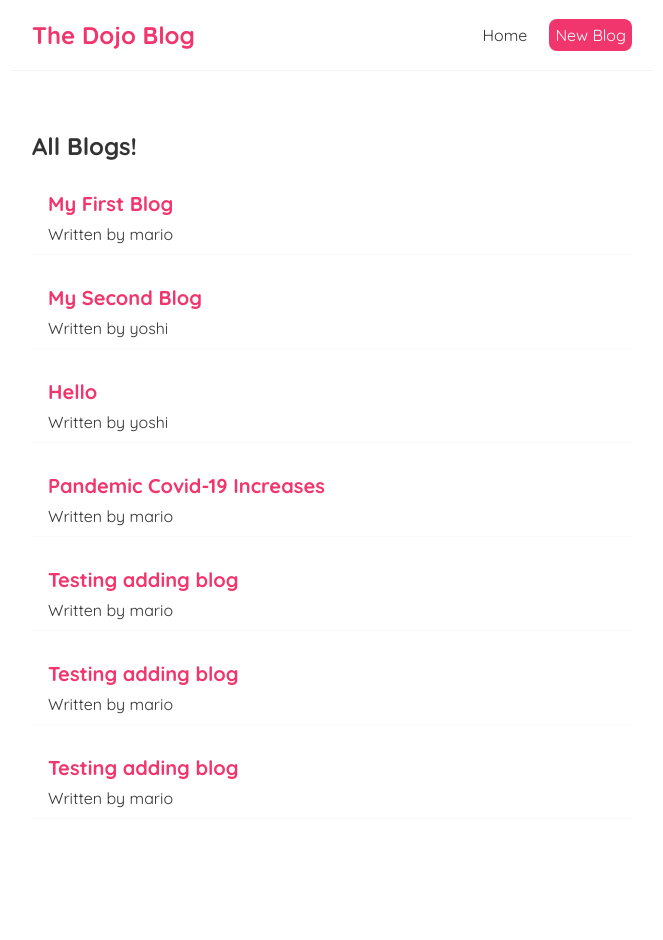
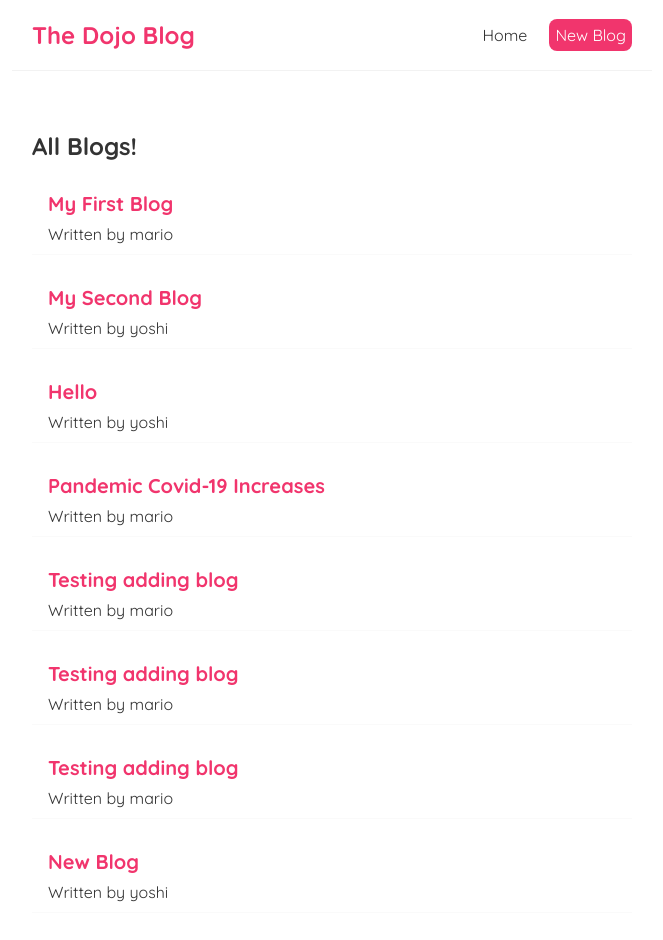
Before and after one commit to triartainyoman/react-dojo-blog, a React (Create React App) app: page / in a window 1280 px wide. Shown: the top 940 px of the page, without its empty margins (308-971 px from the left). Before the commit the page ends 899 px from the top, so only its background shows below. Built offline with nearby package versions, Linux system fonts and the light colour scheme; data requests are answered from the project's data file.

Commit message:
Programmatic Redirects

```diff
--- a/data/db.json
+++ b/data/db.json
@@ -41,6 +41,12 @@
       "body": "Lorem ipsum",
       "author": "mario",
       "id": 7
+    },
+    {
+      "title": "New Blog",
+      "body": "Lorem, ipsum dolor sit amet consectetur adipisicing elit. Saepe accusantium veritatis velit voluptatem quidem minima delectus nesciunt porro adipisci numquam beatae molestias maxime error blanditiis minus ad ducimus unde nam labore ullam ipsam, id neque architecto. Ut blanditiis, dolore quibusdam consequuntur rem iure itaque reiciendis ducimus natus repudiandae iusto officiis, id iste dicta ratione voluptatem fugiat ex aperiam dolores vero tenetur nesciunt. Recusandae veritatis voluptatem nam corrupti explicabo, dolorum aperiam temporibus quidem delectus est dolorem consequatur optio ratione sapiente fugiat officia a vitae magni omnis. Architecto ad dolores ut aperiam iste, nobis nemo cupiditate debitis, fugit, suscipit possimus eaque expedita!",
+      "author": "yoshi",
+      "id": 8
     }
   ]
 }
--- a/src/Create.jsx
+++ b/src/Create.jsx
@@ -1,10 +1,12 @@
 import { useState } from "react";
+import { useHistory } from "react-router-dom";
 
 const Create = () => {
   const [title, setTitle] = useState("");
   const [body, setBody] = useState("");
   const [author, setAuthor] = useState("mario");
   const [isLoading, setIsLoading] = useState(false);
+  const history = useHistory();
 
   const handleSubmit = (e) => {
     e.preventDefault();
@@ -20,6 +22,8 @@ const Create = () => {
       }).then(() => {
         console.log("New blog added");
         setIsLoading(false);
+        // history.go(-1);
+        history.push("/");
       });
     }, 1000);
   };
```
